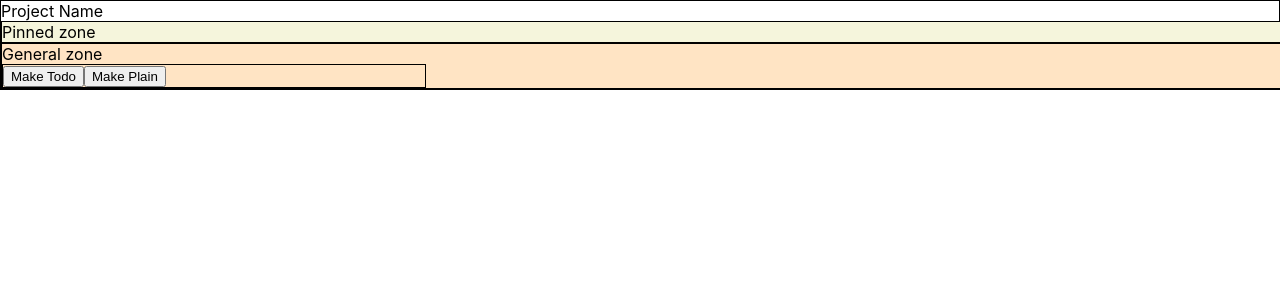
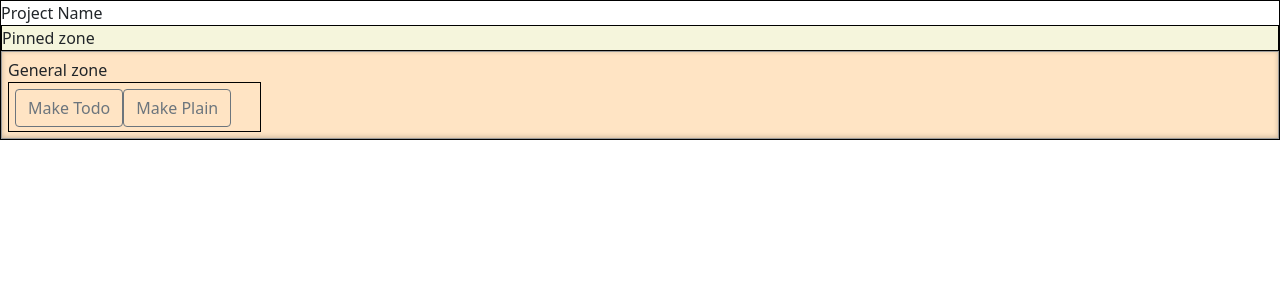
Before and after one commit to KULEEEE/StickyMemo, a React (Create React App) app: page / in a window 1280 px wide. Shown: the top 300 px of the page. Built offline with nearby package versions, Linux system fonts and the light colour scheme.

Commit message:
[feat] install Bootstrap for css library and add padding for each zone

```diff
--- a/package.json
+++ b/package.json
@@ -6,7 +6,9 @@
     "@testing-library/jest-dom": "^5.11.4",
     "@testing-library/react": "^11.1.0",
     "@testing-library/user-event": "^12.1.10",
+    "bootstrap": "^5.0.1",
     "react": "^17.0.2",
+    "react-bootstrap": "^1.6.0",
     "react-dom": "^17.0.2",
     "react-scripts": "4.0.3",
     "uuid": "^8.3.2",
--- a/src/App.css
+++ b/src/App.css
@@ -1,11 +1,17 @@
 .pinned-zone{
   width: 100%;
   background-color: beige;
+  /* border-radius: 20px; */
 
 }
 .general-zone{
   width: 100%;
   background-color: bisque;
+  /* border-radius: 20px; */
+  padding: 6px;
+	border: 1px solid #999;
+	box-shadow: inset 0 -1px 5px 0 rgba(0, 0, 0, 0.2);
+	box-sizing: border-box;
 }
 section{
   border-style: solid;
@@ -13,7 +19,9 @@ section{
   border-width: thin;
 }
 .single-note{
-  width: 33%;
+  width: 20%;
+  height: 50px;
+  padding: 6px;
   display: inline-block;
   border-style: solid;
   border-color: black;
--- a/src/App.js
+++ b/src/App.js
@@ -7,6 +7,7 @@ import { __SECRET_INTERNALS_DO_NOT_USE_OR_YOU_WILL_BE_FIRED } from 'react-dom';
 import { DefaultNote } from './DefaultNote';
 import { AppUtils } from './AppUtils';
 import { SingleNote } from './SingleNote';
+import 'bootstrap/dist/css/bootstrap.min.css';
 
 function App() {
   const{
--- a/src/DefaultNote.js
+++ b/src/DefaultNote.js
@@ -1,4 +1,5 @@
 import React from 'react';
+import { Button, ButtonToolbar } from 'react-bootstrap';
 
 export function DefaultNote({ addNote }) {
   return (
@@ -7,8 +8,12 @@ export function DefaultNote({ addNote }) {
       {/* <button className="add-button" onClick={addNote('todo')}>Make Todo</button>
       <button className="add-button" onClick={addNote('plain')}>Make Plain</button> */}
       {/* CORRECT */}
-      <button className="add-button" onClick={()=>{addNote('todo')}}>Make Todo</button>
-      <button className="add-button" onClick={()=>{addNote('plain')}}>Make Plain</button>
+      {/* <button className="add-button" onClick={()=>{addNote('todo')}}>Make Todo</button>
+      <button className="add-button" onClick={()=>{addNote('plain')}}>Make Plain</button> */}
+      <ButtonToolbar>
+        <Button variant="btn btn-outline-secondary" className="add-button" onClick={()=>{addNote('todo')}}>Make Todo</Button>
+        <Button variant="btn btn-outline-secondary" className="add-button" onClick={()=>{addNote('plain')}}>Make Plain</Button>
+      </ButtonToolbar>
     </div>
   );
 }
```
Also changed, not shown: 1 other file (tests, documents, lock files or other folders).
